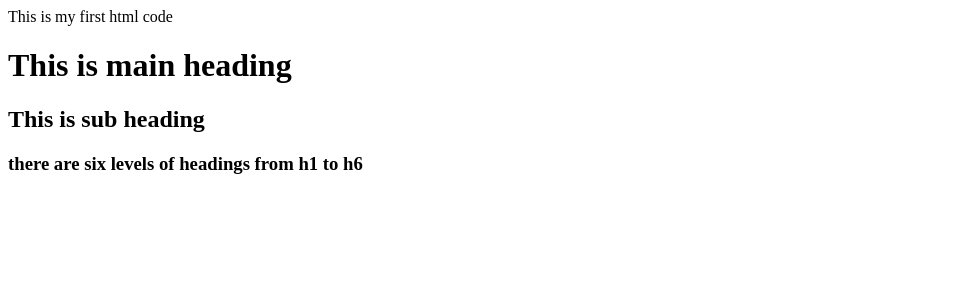
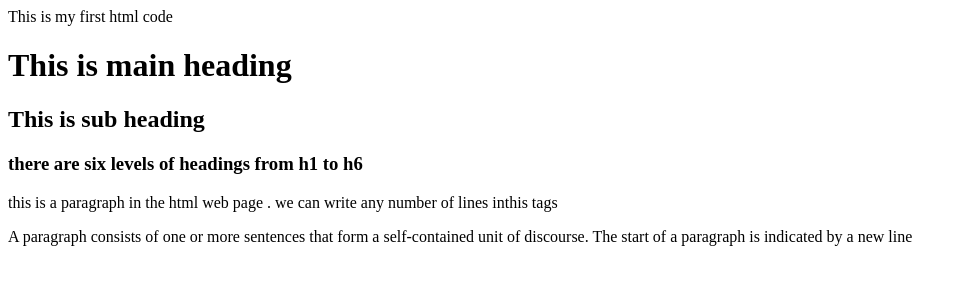
Before and after one commit to y-madhu/web_pages, a plain HTML site: page first.html in a window 1280 px wide. Shown: the whole page, without its empty margins (0-967 px from the left). Drawn offline with Linux system fonts and the light colour scheme.

Commit message:
paragraph is added

```diff
--- a/first.html
+++ b/first.html
@@ -5,3 +5,9 @@
 <h1> This is main heading </h1>
 <h2> This is sub heading </h2>
 <h3> there are six levels of headings from h1  to h6 </h3>
+<p> this is a paragraph in the html web page . we can write any number of lines inthis tags </p>
+<p>A paragraph consists of one or more sentences
+ that form a self-contained unit of discourse. The
+ start of a paragraph is indicated by a new
+ line
+</p>
```
